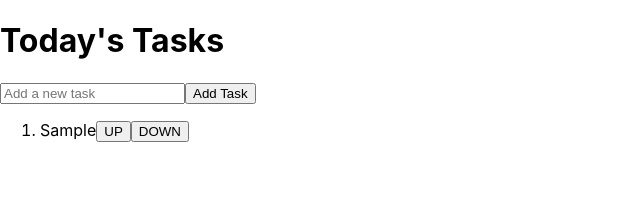
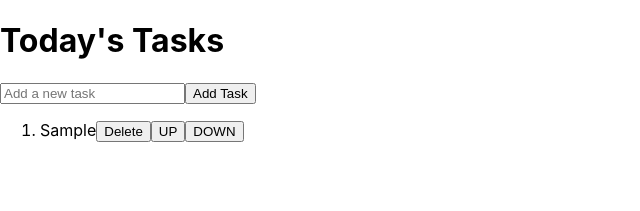
Before and after one commit to Sleepyhead95/todo_list, a React (Create React App) app: page / in a window 1280 px wide. Both pictures are taken after typing "Sample" into the empty fields and a click on the button "Add Task". Shown: the top 211 px of the page, without its empty margins (0-640 px from the left). Built offline with nearby package versions, Linux system fonts and the light colour scheme.

Commit message:
more refactoring - pretty much done with it

```diff
--- a/src/components/AddTask.jsx
+++ b/src/components/AddTask.jsx
@@ -30,9 +30,9 @@ export default function AddTask() {
                 {tasks.map((task, index) =>
                  <li key={index}>
                     <span>{task}</span>
-                    <DeleteTask />
-                    <MoveUp />
-                    <MoveDown />
+                    <DeleteTask index={index} tasks={tasks} setTasks={setTasks} />
+                    <MoveUp index={index} tasks={tasks} setTasks={setTasks} />
+                    <MoveDown index={index} tasks={tasks} setTasks={setTasks} />
                     </li>
 
                 )}
--- a/src/components/Delete.jsx
+++ b/src/components/Delete.jsx
@@ -1,13 +1,13 @@
 
-
-export default function DeleteTask (tasks, setTasks) {
+export default function DeleteTask ({tasks, setTasks, index}) {
     function deleteTask(index) {
 
         const updatedTasks = tasks.filter((_, i) => i !== index);
         setTasks(updatedTasks);
 
-        return (
-            <button onClick={ () => deleteTask(index)}>Delete</button>
-        )
+
     }
+    return (
+        <button onClick={ () => deleteTask(index)}>Delete</button>
+    )
 }
--- a/src/components/MoveDown.jsx
+++ b/src/components/MoveDown.jsx
@@ -1,5 +1,5 @@
 
-export default function MoveDown(tasks, index, setTasks) {
+export default function MoveDown({tasks, index, setTasks}) {
     function moveTaskDown(index) {
         if (index < tasks.length - 1) {
             const updatedTasks = [...tasks];
--- a/src/components/MoveUp.jsx
+++ b/src/components/MoveUp.jsx
@@ -1,5 +1,5 @@
 
-export default function MoveUp(tasks, index, setTasks) {
+export default function MoveUp({tasks, index, setTasks}) {
     function moveTaskUp(index) {
         if (index > 0) {
             const updatedTasks = [...tasks];
--- a/src/components/ToDoList.jsx
+++ b/src/components/ToDoList.jsx
@@ -1,44 +1,7 @@
-import { useState } from 'react';
+
 import AddTask from './AddTask';
 
 export default function ToDoList() {
-    const [tasks, setTasks] = useState([]);
-    const [newTask, setNewTask] = useState('');
-
-    // function handleInputChange(e) {
-    //     setNewTask(e.target.value);
-    // }
-
-    // function addTask() {
-    //     if (newTask.trim() !== "") {
-    //         setTasks(tasks => [...tasks, newTask]);
-    //         setNewTask('');
-    //     }
-    // }
-
-    // function deleteTask(index) {
-
-    //     const updatedTasks = tasks.filter((_, i) => i !== index);
-    //     setTasks(updatedTasks);
-    // }
-
-    // function moveTaskUp(index) {
-    //     if (index > 0) {
-    //         const updatedTasks = [...tasks];
-    //         [updatedTasks[index], updatedTasks[index - 1]] =
-    //         [updatedTasks[index - 1], updatedTasks[index]];
-    //         setTasks(updatedTasks);
-    //     }
-    // }
-
-    // function moveTaskDown(index) {
-    //     if (index < tasks.length - 1) {
-    //         const updatedTasks = [...tasks];
-    //         [updatedTasks[index], updatedTasks[index + 1]] =
-    //         [updatedTasks[index + 1], updatedTasks[index]];
-    //         setTasks(updatedTasks);
-    //     }
-    // }
 
     return (
         <div className="todo_list">
```
